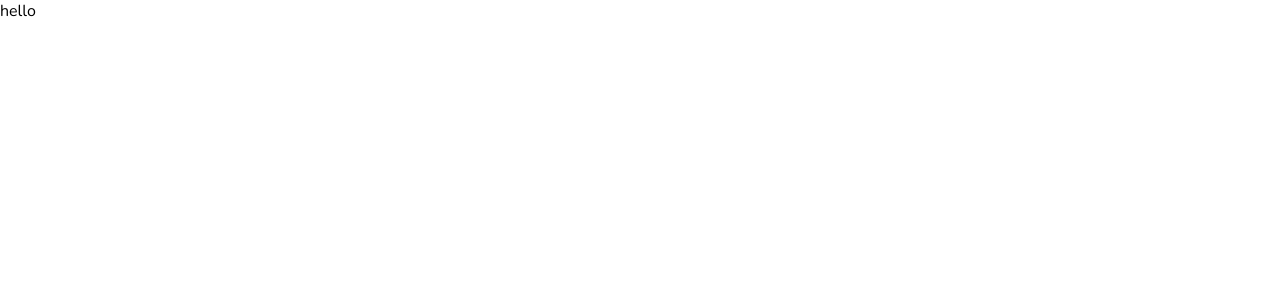
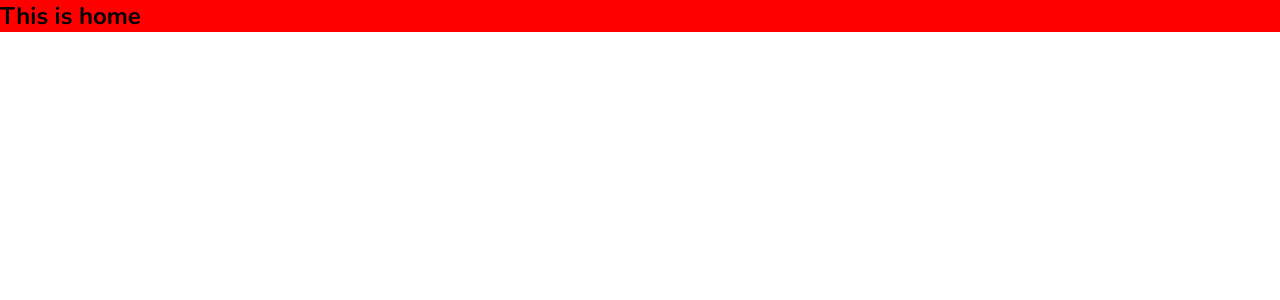
Before and after one commit to SaymanRabbi/React-AdminBord, a React (Create React App) app: page / in a window 1280 px wide. Shown: the top 300 px of the page. Built offline with nearby package versions, Linux system fonts and the light colour scheme.

Commit message:
React router dom

```diff
--- a/package.json
+++ b/package.json
@@ -8,7 +8,10 @@
     "@testing-library/user-event": "^13.5.0",
     "react": "^18.2.0",
     "react-dom": "^18.2.0",
+    "react-router-dom": "^6.4.3",
     "react-scripts": "5.0.1",
+    "resolve-url-loader": "^5.0.0",
+    "sass": "^1.56.1",
     "web-vitals": "^2.1.4"
   },
   "scripts": {
--- a/src/App.js
+++ b/src/App.js
@@ -1,8 +1,9 @@
+import Home from "./pages/Home/Home";
 
 function App() {
   return (
     <div className="App">
-       hello
+      <Home/>
     </div>
   );
 }
--- /dev/null
+++ b/src/pages/Home/Home.jsx
@@ -0,0 +1,11 @@
+import React from 'react';
+import './Home.scss';
+const Home = () => {
+    return (
+        <div className='home'>
+            <h2>This is home</h2>
+        </div>
+    );
+};
+
+export default Home;
--- /dev/null
+++ b/src/pages/Home/Home.scss
@@ -0,0 +1,3 @@
+.home {
+  background-color: red;
+}
```
Also changed, not shown: 1 other file (tests, documents, lock files or other folders).
